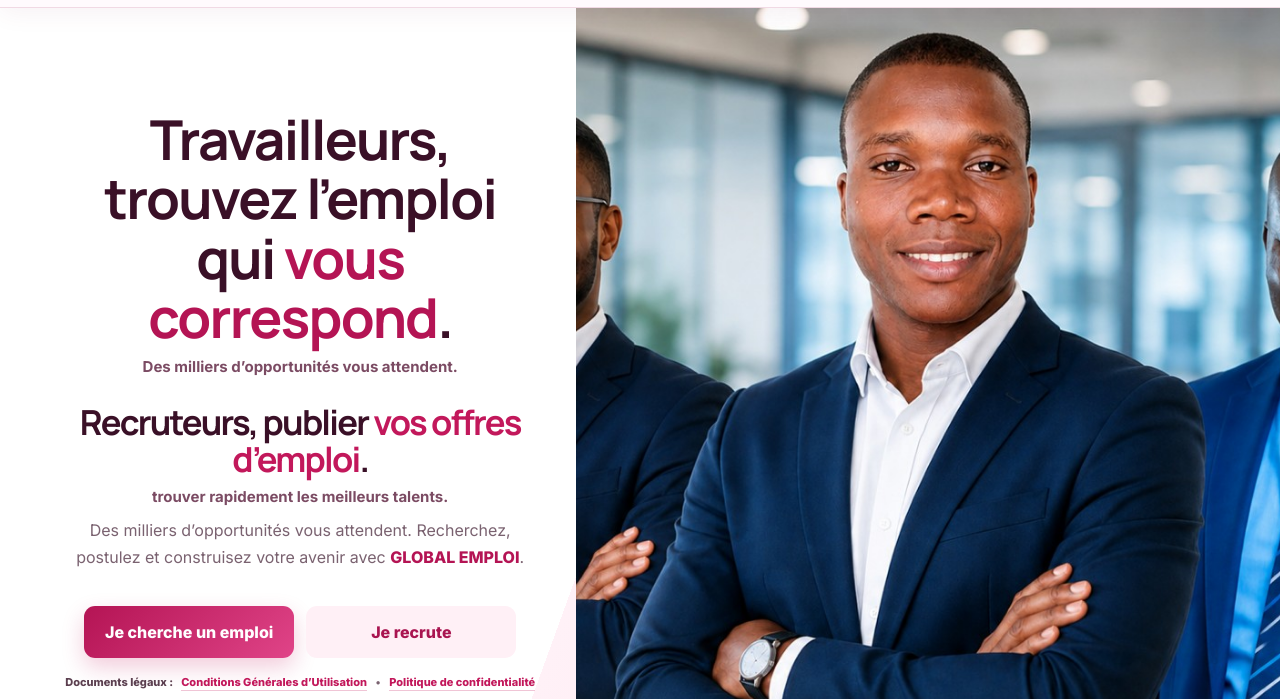
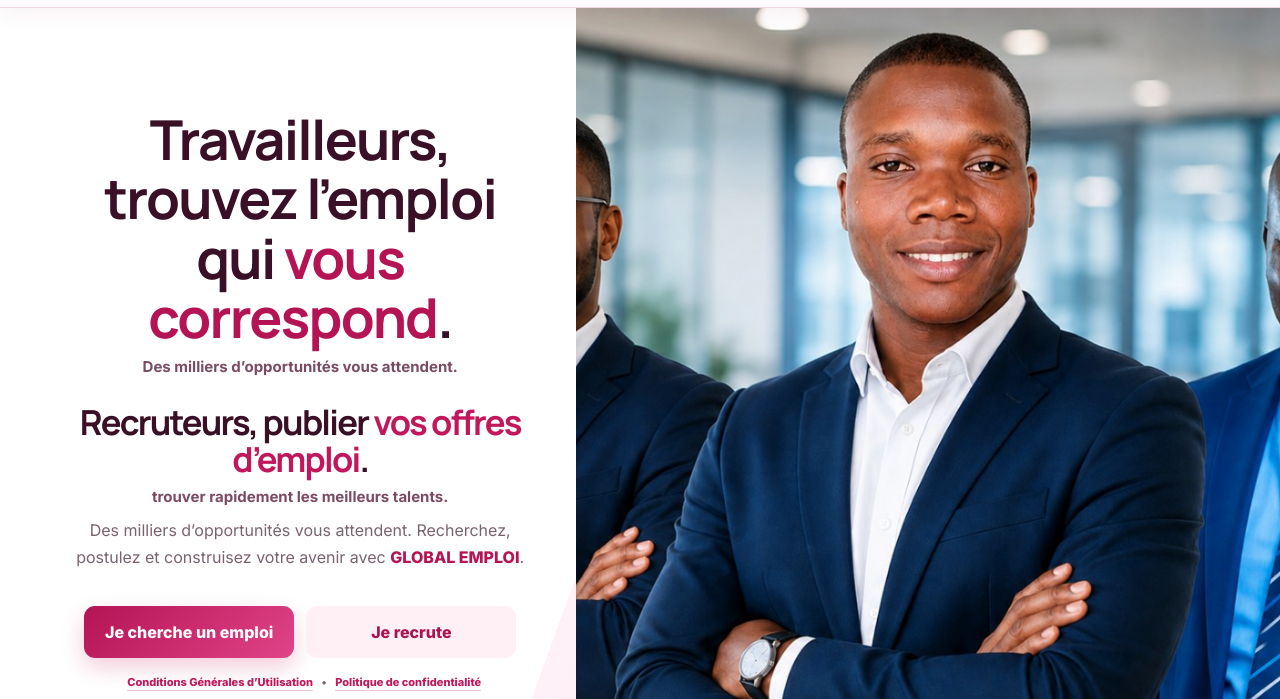
Before and after one commit to MEGA7704/globalemploici, a website: page public/index.html in a window 1280 px wide. Shown: the part 101-800 px from the top of the page. Drawn offline with Linux system fonts and the light colour scheme; no server answers.

Commit message:
Update index.html

```diff
--- a/public/index.html
+++ b/public/index.html
@@ -88,7 +88,7 @@
         <button class="btn soft-blue big" data-open-register="recruiter" data-home-primary="recruiter">Je recrute</button>
       </div>
       <div class="hero-legal-links hero-legal-centered" aria-label="Documents juridiques GLOBAL EMPLOI">
-        <span>Documents légaux :</span>
+        <span></span>
         <a href="#cgu" data-public-page="cgu">Conditions Générales d’Utilisation</a>
         <span aria-hidden="true">•</span>
         <a href="#confidentialite" data-public-page="confidentialite">Politique de confidentialité</a>
```
